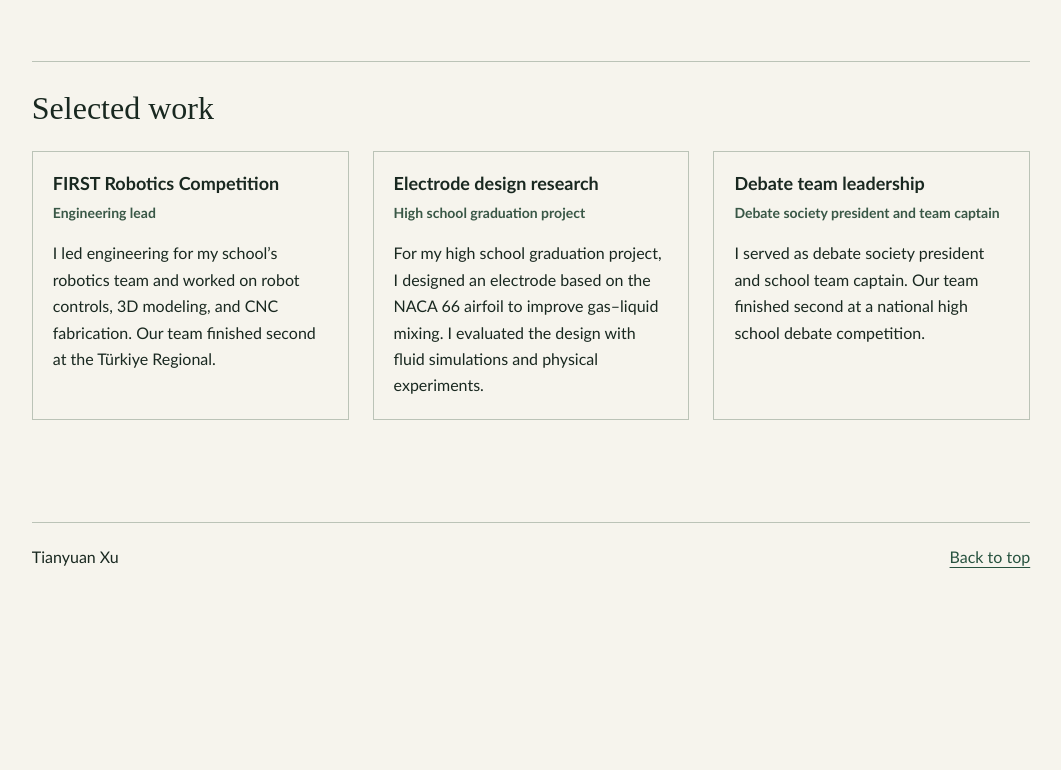
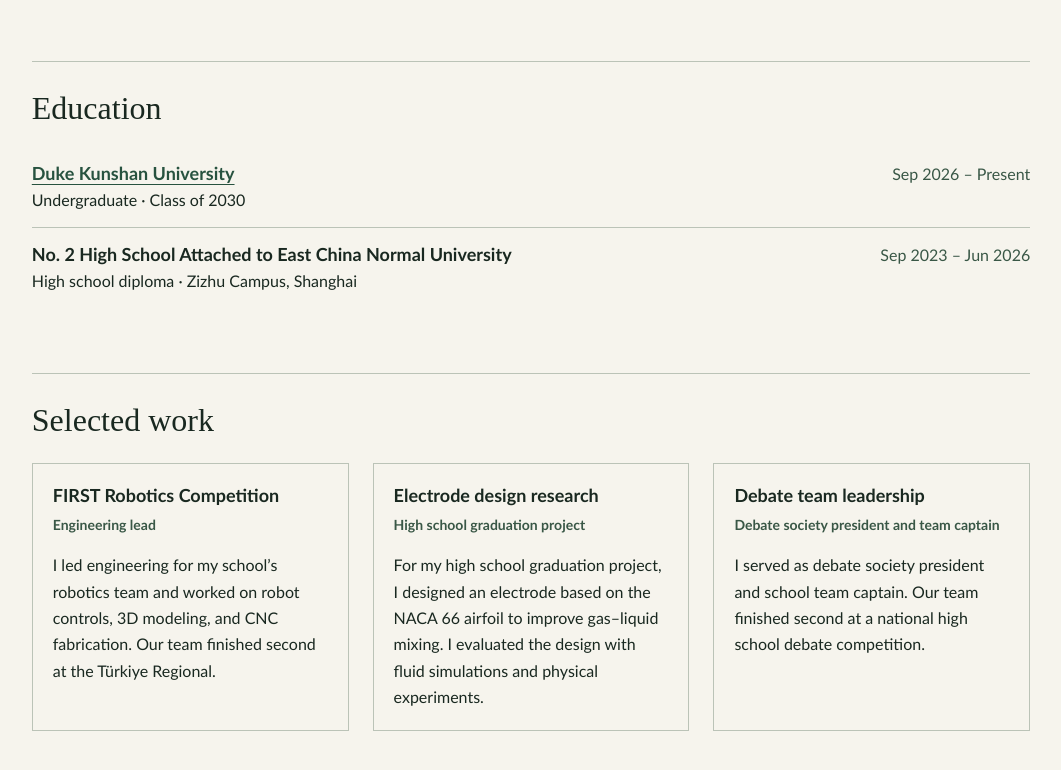
Before and after one commit to TenneyXu/tenneyxu.github.io, a plain HTML site: page index.html in a window 1280 px wide. Shown: the part 950-1720 px from the top of the page, without its empty margins (109-1170 px from the left). Before the commit the page ends 1540 px from the top, so only its background shows below. Drawn offline with Linux system fonts and the light colour scheme.

Commit message:
Add education section to homepage

```diff
--- a/index.html
+++ b/index.html
@@ -32,6 +32,11 @@
     h2 { font-size: 2rem; }
     h3 { font-size: 1.125rem; margin: 0; }
     section p { max-width: 58ch; line-height: 1.65; }
+    .education-list { list-style: none; padding: 0; margin: 1.25rem 0 0; }
+    .education-list li { display: flex; flex-wrap: wrap; justify-content: space-between; align-items: baseline; gap: .35rem 1.5rem; padding: .9rem 0; }
+    .education-list li + li { border-top: 1px solid #bbc3b7; }
+    .education-list p { margin: .2rem 0 0; }
+    .education-dates { color: #395746; }
     .work { display: grid; grid-template-columns: repeat(auto-fit, minmax(min(100%, 16rem), 1fr)); gap: 1.5rem; margin-top: 1.5rem; }
     article { border: 1px solid #bbc3b7; padding: 1.25rem; }
     article p { margin-bottom: 0; }
@@ -47,7 +52,7 @@
 <body>
   <header id="top">
     <strong>Tianyuan Xu</strong>
-    <nav aria-label="Main navigation"><a href="#interests">Research</a><a href="#work">Selected work</a></nav>
+    <nav aria-label="Main navigation"><a href="#interests">Research</a><a href="#education">Education</a><a href="#work">Selected work</a></nav>
   </header>
   <main>
     <div class="hero">
@@ -68,6 +73,25 @@
       <p>I’m a member of the Edge Intelligence Robotic Group at Duke Kunshan University. The group studies how robots combine sensor inputs such as vision and touch, learn to act, and share control with people.</p>
       <p>I’m also interested in AI product design and what makes intelligent systems reliable and accessible in everyday use.</p>
       <a href="https://edge-intelligence-lab.github.io/Robotic-Group/">Explore the Edge Intelligence Robotic Group</a>
+    </section>
+    <section id="education" aria-labelledby="education-heading">
+      <h2 id="education-heading">Education</h2>
+      <ul class="education-list">
+        <li>
+          <div>
+            <h3><a href="https://www.dukekunshan.edu.cn/">Duke Kunshan University</a></h3>
+            <p>Undergraduate · Class of 2030</p>
+          </div>
+          <span class="education-dates"><time datetime="2026-09">Sep 2026</time> – Present</span>
+        </li>
+        <li>
+          <div>
+            <h3>No. 2 High School Attached to East China Normal University</h3>
+            <p>High school diploma · Zizhu Campus, Shanghai</p>
+          </div>
+          <span class="education-dates"><time datetime="2023-09">Sep 2023</time> – <time datetime="2026-06">Jun 2026</time></span>
+        </li>
+      </ul>
     </section>
     <section id="work" aria-labelledby="work-heading">
       <h2 id="work-heading">Selected work</h2>
```
